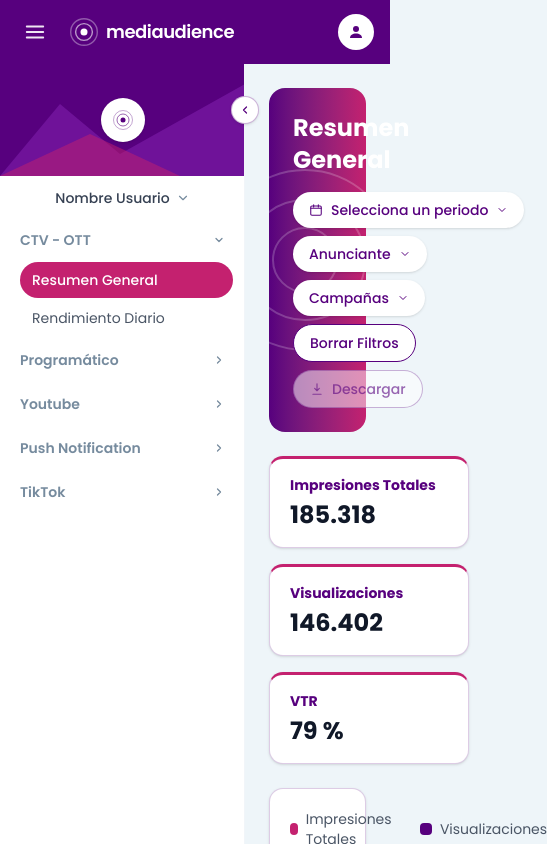
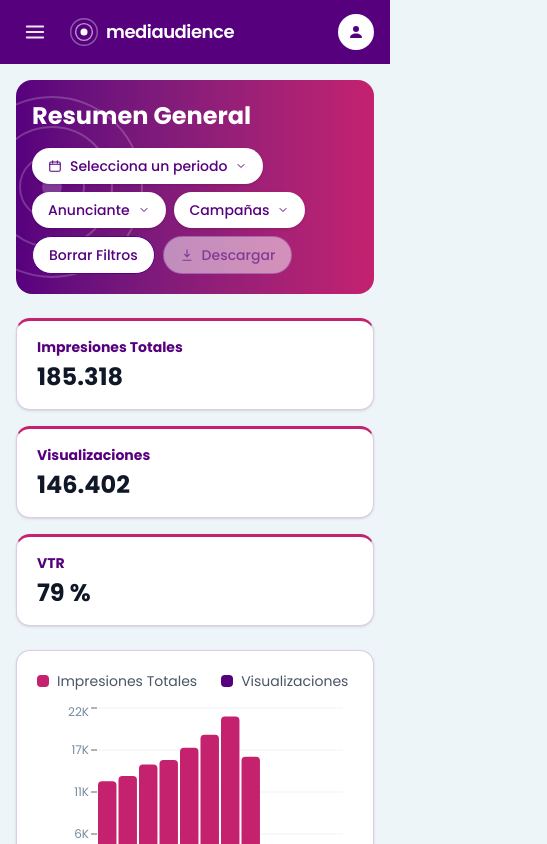
Before and after one commit to mediaudience/hub-mediaudience, a React (Vite) app: page /ctv-ott/resumen-general in a window 390 px wide. Shown: the top 844 px of the page, 547 px wide, since content can reach past the window. Built offline with nearby package versions, Linux system fonts and the light colour scheme.

Commit message:
Make panel responsive on mobile: drawer sidebar, viewport-safe period picker, scrollable tabs/legend

```diff
--- a/src/components/common/ComboBarChart.jsx
+++ b/src/components/common/ComboBarChart.jsx
@@ -9,7 +9,7 @@ function kFormatter(value) {
 
 function Legend({ series }) {
   return (
-    <div className="flex items-center gap-6 mb-3">
+    <div className="flex flex-wrap items-center gap-x-6 gap-y-2 mb-3">
       {series.map((s) => (
         <div key={s.key} className="flex items-center gap-2 text-sm text-gray-600">
           <span className="inline-block w-3 h-3 rounded-sm" style={{ backgroundColor: s.color }} />
--- a/src/components/common/DonutWithTable.jsx
+++ b/src/components/common/DonutWithTable.jsx
@@ -10,7 +10,7 @@ export default function DonutWithTable({ title, data, labelHeader, valueHeader =
   return (
     <Card className="p-5">
       {title && <h3 className="text-brand-purple font-bold text-sm mb-4">{title}</h3>}
-      <div className="flex flex-wrap items-center gap-8">
+      <div className="flex flex-wrap items-center gap-4 sm:gap-8">
         <div className="relative w-44 h-44 shrink-0">
           <ResponsiveContainer width="100%" height="100%">
             <PieChart>
--- a/src/components/common/FilterPill.jsx
+++ b/src/components/common/FilterPill.jsx
@@ -32,7 +32,7 @@ export default function FilterPill({ label, options = [], resetKey }) {
         </svg>
       </button>
       {open && (
-        <div className="absolute z-20 mt-1 min-w-[180px] bg-white rounded-lg shadow-lg border border-slate-100 py-1 max-h-56 overflow-y-auto">
+        <div className="absolute z-20 mt-1 min-w-[180px] max-w-[calc(100vw-2rem)] bg-white rounded-lg shadow-lg border border-slate-100 py-1 max-h-56 overflow-y-auto">
           <button
             type="button"
             onClick={() => {
--- a/src/components/common/GradientHeader.jsx
+++ b/src/components/common/GradientHeader.jsx
@@ -11,7 +11,7 @@ export default function GradientHeader({ title, filters = [], onApplyPeriod, onC
   };
 
   return (
-    <div className="relative rounded-2xl bg-gradient-to-r from-brand-purple to-brand-magenta px-6 py-6 mb-6">
+    <div className="relative rounded-2xl bg-gradient-to-r from-brand-purple to-brand-magenta px-4 py-5 sm:px-6 sm:py-6 mb-6">
       <div className="absolute inset-0 overflow-hidden rounded-2xl pointer-events-none">
         <svg
           className="absolute -left-6 top-1/2 -translate-y-1/2 opacity-20"
--- a/src/components/common/PeriodPicker.jsx
+++ b/src/components/common/PeriodPicker.jsx
@@ -99,7 +99,9 @@ export default function PeriodPicker({ onApply }) {
       <button
         type="button"
         onClick={() => setOpen((o) => !o)}
-        className="flex items-center gap-2 bg-white text-brand-purple text-sm font-medium px-4 py-2 rounded-full whitespace-nowrap shadow-sm hover:bg-white/90"
+        aria-haspopup="dialog"
+        aria-expanded={open}
+        className="flex items-center gap-2 bg-white text-brand-purple text-sm font-medium px-4 py-2 rounded-full whitespace-nowrap shadow-sm hover:bg-white/90 focus-visible:outline focus-visible:outline-2 focus-visible:outline-offset-2 focus-visible:outline-brand-purple"
       >
         <svg width="14" height="14" viewBox="0 0 24 24" fill="none">
           <rect x="3" y="5" width="18" height="16" rx="2" stroke="#57007E" strokeWidth="1.8" />
@@ -112,7 +114,7 @@ export default function PeriodPicker({ onApply }) {
       </button>
 
       {open && (
-        <div className="absolute z-30 mt-2 right-0 bg-white rounded-xl shadow-xl border border-slate-100 p-4 w-[520px]">
+        <div className="fixed left-1/2 top-20 -translate-x-1/2 sm:absolute sm:left-auto sm:top-full sm:translate-x-0 sm:right-0 sm:mt-2 z-30 bg-white rounded-xl shadow-xl border border-slate-100 p-4 w-[92vw] max-w-[520px]">
           <div className="relative mb-4">
             <button
               type="button"
@@ -140,7 +142,7 @@ export default function PeriodPicker({ onApply }) {
             )}
           </div>
 
-          <div className="flex gap-6 justify-center">
+          <div className="flex flex-col sm:flex-row gap-6 justify-center max-h-[60vh] overflow-y-auto sm:max-h-none sm:overflow-visible">
             <Calendar
               label="Fecha de inicio"
               year={leftView.year}
--- a/src/components/common/Tabs.jsx
+++ b/src/components/common/Tabs.jsx
@@ -27,7 +27,7 @@ const ICONS = { megaphone: MegaphoneIcon, clip: ClipIcon };
 
 export default function Tabs({ tabs, active, onChange }) {
   return (
-    <div className="flex items-center gap-6 border-b border-slate-200 bg-white rounded-t-xl px-5">
+    <div className="flex items-center gap-6 overflow-x-auto border-b border-slate-200 bg-white rounded-t-xl px-5">
       {tabs.map((tab) => {
         const Icon = ICONS[tab.icon] || MegaphoneIcon;
         const isActive = active === tab.key;
@@ -36,7 +36,7 @@ export default function Tabs({ tabs, active, onChange }) {
             key={tab.key}
             type="button"
             onClick={() => onChange(tab.key)}
-            className={`relative flex items-center gap-2 py-3 text-sm font-medium transition-colors ${
+            className={`relative flex items-center gap-2 py-3 text-sm font-medium whitespace-nowrap shrink-0 transition-colors focus-visible:outline focus-visible:outline-2 focus-visible:outline-offset-[-2px] focus-visible:outline-brand-purple ${
               isActive ? "text-brand-purple" : "text-gray-500 hover:text-gray-700"
             }`}
           >
--- a/src/components/layout/Navbar.jsx
+++ b/src/components/layout/Navbar.jsx
@@ -1,12 +1,13 @@
-export default function Navbar({ onToggleSidebar }) {
+export default function Navbar({ onToggleSidebar, sidebarOpen }) {
   return (
     <header className="fixed top-0 left-0 right-0 z-40 h-16 bg-brand-purple flex items-center justify-between px-4">
       <div className="flex items-center gap-4">
         <button
           type="button"
           onClick={onToggleSidebar}
-          aria-label="Colapsar menú"
-          className="text-white/90 hover:text-white p-2 rounded-md hover:bg-white/10 transition-colors"
+          aria-label={sidebarOpen ? "Colapsar menú" : "Expandir menú"}
+          aria-expanded={sidebarOpen}
+          className="text-white/90 hover:text-white p-2 rounded-md hover:bg-white/10 transition-colors focus-visible:outline focus-visible:outline-2 focus-visible:outline-offset-2 focus-visible:outline-white"
         >
           <svg width="22" height="22" viewBox="0 0 24 24" fill="none">
             <path d="M3 6h18M3 12h18M3 18h18" stroke="currentColor" strokeWidth="2" strokeLinecap="round" />
@@ -27,7 +28,7 @@ export default function Navbar({ onToggleSidebar }) {
       <button
         type="button"
         aria-label="Perfil"
-        className="w-9 h-9 rounded-full bg-white flex items-center justify-center shrink-0"
+        className="w-9 h-9 rounded-full bg-white flex items-center justify-center shrink-0 focus-visible:outline focus-visible:outline-2 focus-visible:outline-offset-2 focus-visible:outline-white"
       >
         <svg width="18" height="18" viewBox="0 0 24 24" fill="none">
           <circle cx="12" cy="8" r="4" fill="#57007E" />
--- a/src/components/layout/Shell.jsx
+++ b/src/components/layout/Shell.jsx
@@ -1,4 +1,4 @@
-import { useState } from "react";
+import { useEffect, useState } from "react";
 import { Outlet, useLocation } from "react-router-dom";
 import Navbar from "./Navbar";
 import Sidebar from "./Sidebar";
@@ -6,42 +6,63 @@ import PageSkeleton from "../common/PageSkeleton";
 import usePageTransition from "../../hooks/usePageTransition";
 
 const SIDEBAR_WIDTH = 245;
+const DESKTOP_QUERY = "(min-width: 768px)";
 
 export default function Shell() {
-  const [collapsed, setCollapsed] = useState(false);
+  const [sidebarOpen, setSidebarOpen] = useState(
+    () => typeof window !== "undefined" && window.matchMedia(DESKTOP_QUERY).matches
+  );
   const location = useLocation();
   const loading = usePageTransition(location.pathname);
-  const toggleSidebar = () => setCollapsed((c) => !c);
+  const toggleSidebar = () => setSidebarOpen((o) => !o);
+  const closeSidebar = () => setSidebarOpen(false);
+  // Desktop keeps the sidebar open across navigation (it's a push panel, not a drawer).
+  const closeSidebarOnMobile = () => {
+    if (!window.matchMedia(DESKTOP_QUERY).matches) setSidebarOpen(false);
+  };
+
+  // On mobile the sidebar is a drawer that defaults closed; on desktop it's an
+  // always-visible push panel. Crossing the breakpoint re-syncs to that default.
+  useEffect(() => {
+    const mq = window.matchMedia(DESKTOP_QUERY);
+    const handler = (e) => setSidebarOpen(e.matches);
+    mq.addEventListener("change", handler);
+    return () => mq.removeEventListener("change", handler);
+  }, []);
 
   return (
     <div className="min-h-screen bg-bg-app">
-      <Navbar onToggleSidebar={toggleSidebar} />
-      <Sidebar collapsed={collapsed} />
+      <Navbar onToggleSidebar={toggleSidebar} sidebarOpen={sidebarOpen} />
+      <Sidebar open={sidebarOpen} onNavigate={closeSidebarOnMobile} />
+
+      {sidebarOpen && (
+        <div
+          className="fixed inset-0 z-30 bg-black/40 md:hidden"
+          onClick={closeSidebar}
+          aria-hidden="true"
+        />
+      )}
 
       <button
         type="button"
         onClick={toggleSidebar}
-        aria-label={collapsed ? "Expandir menú" : "Colapsar menú"}
-        style={{ left: collapsed ? 0 : SIDEBAR_WIDTH }}
-        className="fixed top-24 z-40 w-7 h-7 -translate-x-1/2 flex items-center justify-center rounded-full bg-white border border-brand-purple/30 text-brand-purple shadow transition-all duration-200 hover:bg-brand-purple hover:text-white"
+        aria-label={sidebarOpen ? "Colapsar menú" : "Expandir menú"}
+        style={{ left: sidebarOpen ? SIDEBAR_WIDTH : 0 }}
+        className="hidden md:flex fixed top-24 z-40 w-7 h-7 -translate-x-1/2 items-center justify-center rounded-full bg-white border border-brand-purple/30 text-brand-purple shadow transition-all duration-200 hover:bg-brand-purple hover:text-white"
       >
         <svg
           width="12"
           height="12"
           viewBox="0 0 24 24"
           fill="none"
-          className={`transition-transform duration-200 ${collapsed ? "rotate-180" : ""}`}
+          className={`transition-transform duration-200 ${sidebarOpen ? "" : "rotate-180"}`}
         >
           <path d="M15 6l-6 6 6 6" stroke="currentColor" strokeWidth="2.4" strokeLinecap="round" strokeLinejoin="round" />
         </svg>
       </button>
 
-      <main
-        className={`pt-16 transition-all duration-200 ${
-          collapsed ? "pl-0" : "pl-[245px]"
-        }`}
-      >
-        <div className="p-6">
+      <main className={`pt-16 transition-all duration-200 pl-0 ${sidebarOpen ? "md:pl-[245px]" : "md:pl-0"}`}>
+        <div className="p-4 sm:p-6">
           {loading ? (
             <PageSkeleton />
           ) : (
--- a/src/components/layout/Sidebar.jsx
+++ b/src/components/layout/Sidebar.jsx
@@ -69,7 +69,7 @@ function GroupArrow({ open }) {
   );
 }
 
-export default function Sidebar({ collapsed }) {
+export default function Sidebar({ open, onNavigate }) {
   const location = useLocation();
   const activeGroupId = NAV_GROUPS.find((g) =>
     g.items.some((i) => location.pathname.startsWith(i.path))
@@ -83,8 +83,8 @@ export default function Sidebar({ collapsed }) {
 
   return (
     <aside
-      className={`fixed top-16 left-0 bottom-0 bg-white border-r border-slate-100 overflow-y-auto transition-all duration-200 z-30 ${
-        collapsed ? "w-0 -translate-x-full" : "w-[245px]"
+      className={`fixed top-16 left-0 bottom-0 w-[245px] bg-white border-r border-slate-100 overflow-y-auto transition-transform duration-200 z-40 ${
+        open ? "translate-x-0" : "-translate-x-full"
       }`}
     >
       <div className="w-[245px]">
@@ -131,6 +131,7 @@ export default function Sidebar({ collapsed }) {
                       <NavLink
                         key={item.path}
                         to={item.path}
+                        onClick={onNavigate}
                         className={({ isActive }) =>
                           `mx-1 px-3 py-2 rounded-full text-sm transition-colors focus-visible:outline focus-visible:outline-2 focus-visible:outline-offset-[-2px] focus-visible:outline-brand-magenta ${
                             isActive
```
